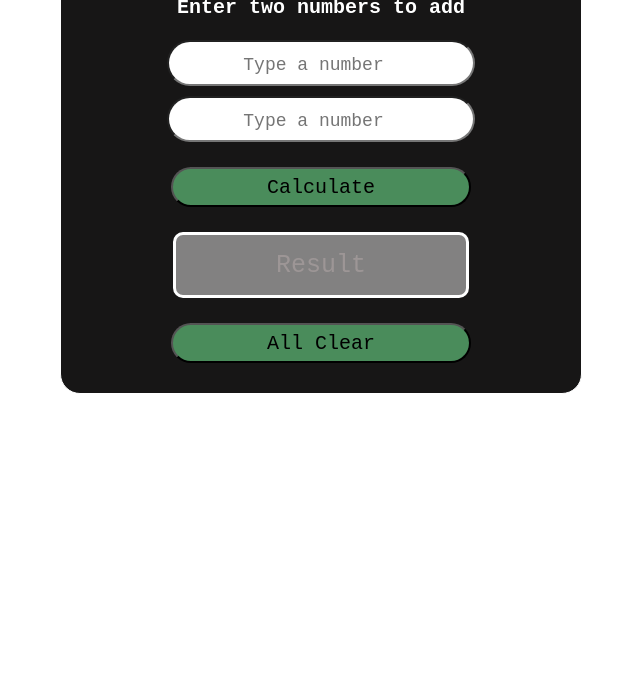
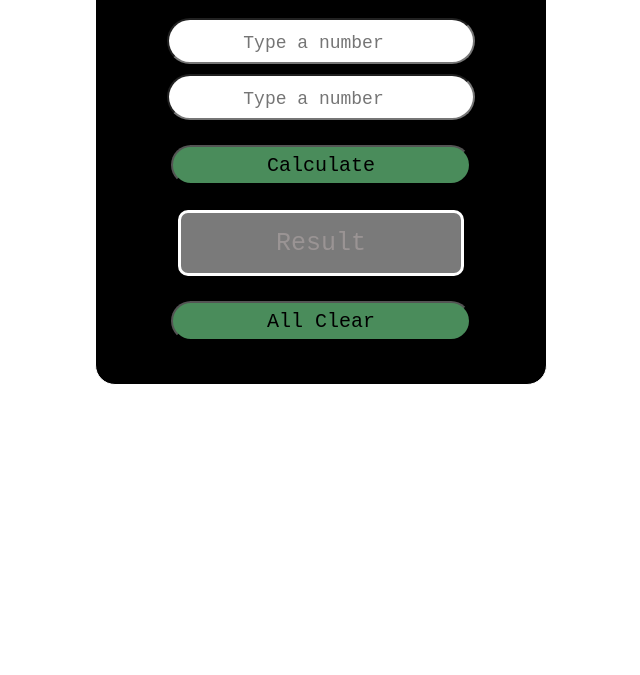
Before and after one commit to estebanchica07/calculator, a plain HTML site: page index.html in a window 1280 px wide. Shown: the part 125-800 px from the top of the page, without its empty margins (319-959 px from the left). Drawn offline with Linux system fonts and the light colour scheme.

Commit message:
Fixed space

```diff
--- a/index.html
+++ b/index.html
@@ -9,10 +9,11 @@
     <link
       rel="stylesheet"
       href="stylesmobile.css"
-      media="screen and (max-width: 460px)"
+      media="screen and (max-width: 450px)"
     />
   </head>
   <body>
+    <div id="container">
       <h1 id="titulo">Calculator</h1>
       <h2>Enter two numbers to add</h2>
       <form id="formulario">
@@ -29,10 +30,13 @@
           placeholder="Type a number"
         />
 
-      <button class="boton" type="button" id="botonCalcular">Calculate</button>
+        <button class="boton" type="button" id="botonCalcular">
+          Calculate
+        </button>
         <p id="result">Result</p>
         <button class="boton" type="button" id="botonLimpiar">All Clear</button>
       </form>
       <script src="./script.js"></script>
+    </div>
   </body>
 </html>
--- a/styles.css
+++ b/styles.css
@@ -1,18 +1,18 @@
-html {
+body {
   display: flex;
-  justify-content: center;
+  background-color: rgb(255, 255, 255);
+  text-align: center;
+  color: white;
+  flex-direction: column;
   align-items: center;
-  background-color: white;
 }
 
-body {
+#container {
+  background-color: black;
   border: 1px solid;
   border-radius: 20px;
-  width: 500px;
-  margin: 20px;
-  padding: 10px;
-  color: white;
-  background-color: rgb(23, 22, 22);
+  width: 450px;
+  height: 500px;
 }
 
 #titulo {
@@ -23,7 +23,7 @@ body {
 
 h2 {
   font-size: 20px;
-  text-align: center;
+
   font-family: monospace;
 }
 
@@ -31,11 +31,9 @@ h2 {
   display: flex;
   flex-direction: column;
   align-items: center;
-  vertical-align: center;
 }
 
 .numero {
-  display: flex;
   margin: 5px;
   width: 300px;
   height: 40px;
@@ -52,7 +50,7 @@ h2 {
   align-items: center;
   margin-top: 20px;
   margin: 5px;
-  width: 290px;
+  width: 280px;
   height: 60px;
   font-size: 25px;
   border-radius: 10px;
--- a/stylesmobile.css
+++ b/stylesmobile.css
@@ -1,23 +1,16 @@
-body {
-  width: 80%;
-  height: 80%;
-  margin: 2px;
-  padding: 0px;
-}
-
-.form {
-  width: 200 px;
-}
-
 .numero,
 .boton {
-  width: 250px;
+  width: 280px;
 }
 
 #result {
-  width: 270px;
+  width: 220px;
 }
 
 h2 {
   font-size: 15px;
 }
+
+#container {
+  width: 350px;
+}
```
Lines whose indentation alone changed are shown as unchanged.
